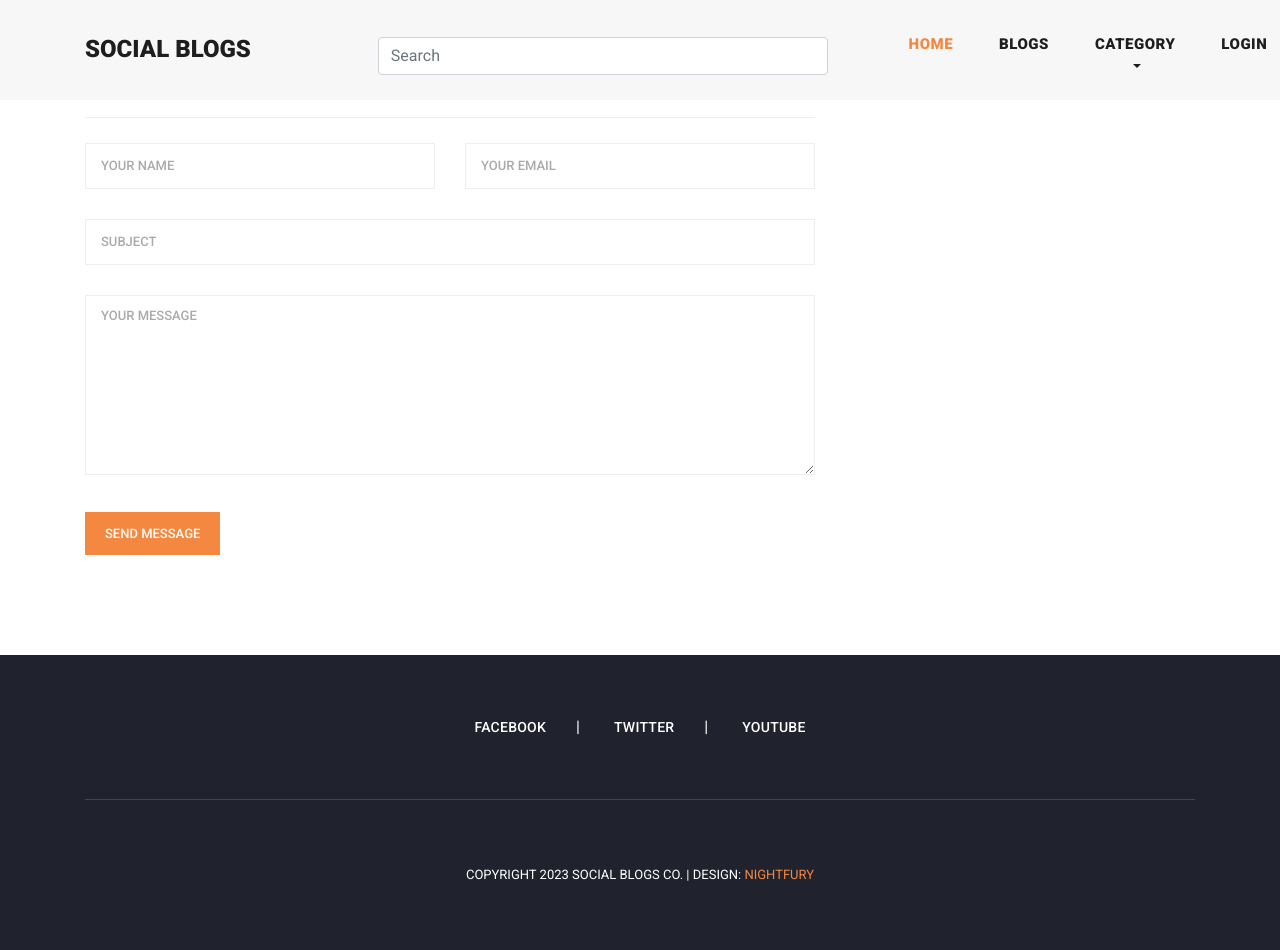
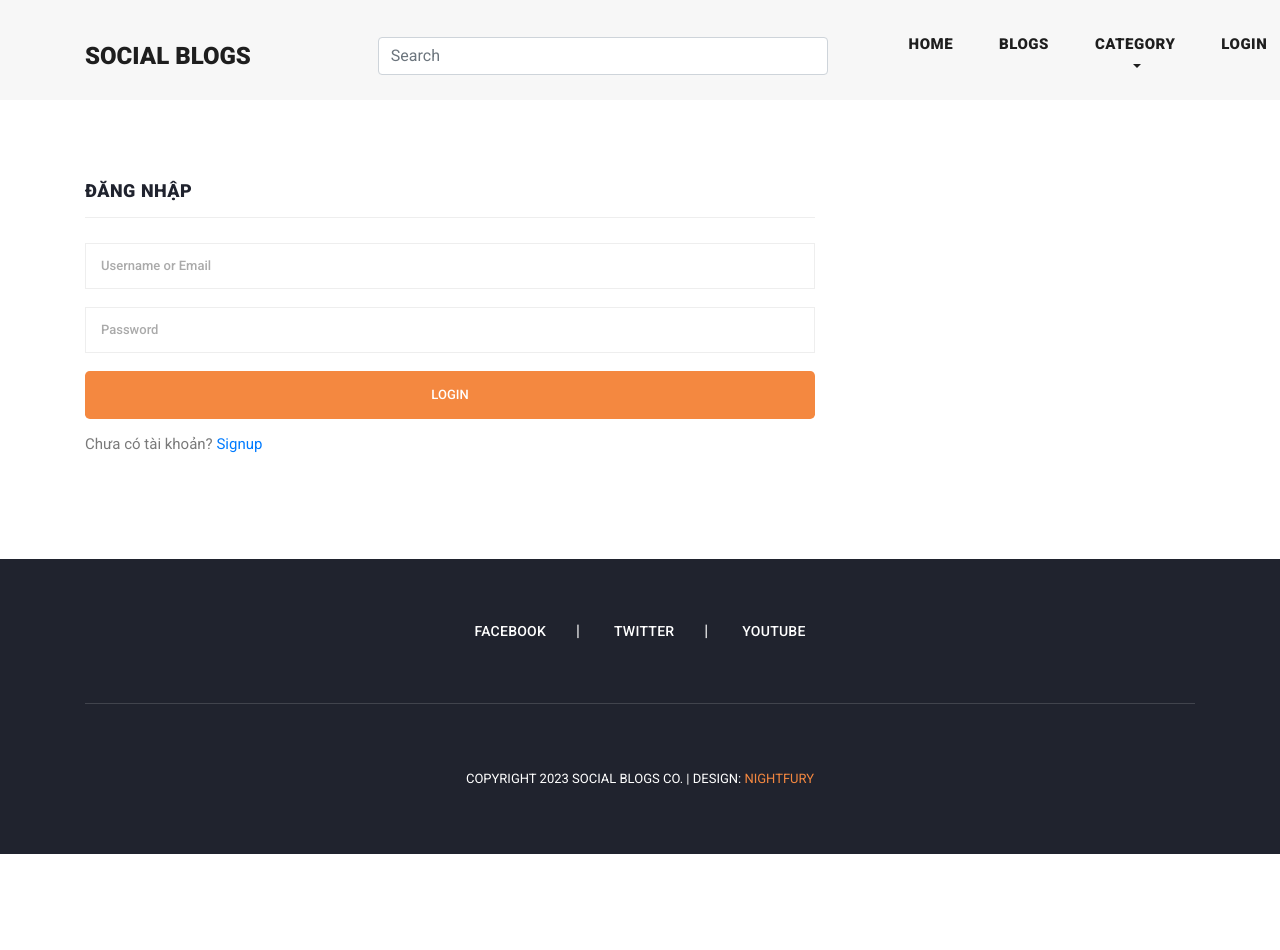
Before and after one commit to NightFury2s/Social-Blogs, a Django app: page /login/ in a window 1280 px wide. After the commit the page ends 854 px from the top, so only its background shows below. Run offline with Django 4.2, Linux system fonts and the light colour scheme; data comes from the database, SQL or seed files in the repository; both versions use the stored data as it was after the commit; some libraries are stand-ins or nearby versions.

Commit message:
Login & Signup

```diff
--- a/social_blogs/assets/css/main.css
+++ b/social_blogs/assets/css/main.css
@@ -31,3 +31,32 @@
     border: none;
     outline: none;
 }
+
+
+.btn-primary {
+    display: inline-block;
+    margin-bottom: 10px !important;
+    background-color: #f48840;
+    color: #fff;
+    font-size: 13px;
+    font-weight: 500;
+    padding: 12px 20px;
+    text-transform: uppercase;
+    transition: all .3s;
+    border: none;
+    outline: none;
+    cursor: pointer;
+}
+
+.errorlist {
+    color: red !important;
+    padding-bottom: 10px !important;
+}
+
+.contact-us .contact-form input {
+    margin-bottom: 10px !important;
+}
+
+input, textarea {
+    text-transform: none !important;
+}
--- a/social_blogs/assets/css/templatemo-stand-blog.css
+++ b/social_blogs/assets/css/templatemo-stand-blog.css
@@ -161,7 +161,6 @@ h1,h2,h3,h4,h5,h6 {
 
 /* Header Style */
 header {
-	position: absolute;
 	z-index: 99999;
 	width: 100%;
 	height: 100px;
--- a/social_blogs/blog/views.py
+++ b/social_blogs/blog/views.py
@@ -115,7 +115,7 @@ def blog_details(request, slug):
     }
     return render(request, 'blog_details.html', context)
 
-@login_required(login_url='/')
+@login_required(login_url='login')
 def add_reply(request, blog_id, comment_id):
     blog = get_object_or_404(Blog, id=blog_id)
     if request.method == "POST":
--- a/social_blogs/templates/header.html
+++ b/social_blogs/templates/header.html
@@ -2,7 +2,7 @@
     <header class="">
         <nav class="navbar navbar-expand-lg container-fluid">
           <div class="container">
-            <a class="navbar-brand" href="index.html"><h2>Social Blogs</h2></a>
+            <a class="navbar-brand" href="{% url 'home' %}"><h2>Social Blogs<em></em></h2></a>
             <button class="navbar-toggler" type="button" data-toggle="collapse" data-target="#navbarResponsive" aria-controls="navbarResponsive" aria-expanded="false" aria-label="Toggle navigation">
               <span class="navbar-toggler-icon"></span>
             </button>
@@ -12,7 +12,7 @@
                   <input  class="form-control ml-lg-5 col-10" name="search" type="text" placeholder="Search" required>
                 </form></div>
               <ul class="navbar-nav ml-auto">
-                <li class="nav-item active">
+                <li class="nav-item">
                   <a class="nav-link" href="{% url 'home' %}">Home
                   </a>
                 </li>
@@ -38,13 +38,13 @@
 
                     <a class="dropdown-item" href="#">My Profile</a>
                     <a class="dropdown-item" href="#">Notification</a>
-                    <a class="dropdown-item" href="#">Logout</a>
+                    <a class="dropdown-item" href="{% url 'logout_user' %}">Logout</a>
 
                   </div>
                 </li>
                 {% else %}
                 <li class="nav-item">
-                  <a class="nav-link" href="contact.html">Login</a>
+                  <a class="nav-link" href="{% url 'login' %}">Login</a>
                 </li>
                 {% endif%}
               </ul>
--- a/social_blogs/templates/login.html
+++ b/social_blogs/templates/login.html
@@ -2,7 +2,7 @@
 
 {% load static %}
 
-{% block title%} {% endblock title %}
+{% block title%} Login {% endblock title %}
 
 {%block content %}
 
@@ -17,35 +17,36 @@
               <div class="col-lg-8">
                 <div class="sidebar-item contact-form">
                   <div class="sidebar-heading">
-                    <h2>Send us a message</h2>
+                    <h2>Đăng nhập</h2>
                   </div>
                   <div class="content">
-                    <form id="contact" action="" method="post">
+                    <form id="contact" action="" method="POST" novalidate>
+                        {% csrf_token %}
                       <div class="row">
-                        <div class="col-md-6 col-sm-12">
+                        {% if messages %}
+                        <div class="col-md-12 col-sm-12">
+                          {% include 'message.html' %}
+                        </div>
+                        {% endif %}
+                        <div class="col-md-12 col-sm-12">
                           <fieldset>
-                            <input name="name" type="text" id="name" placeholder="Your name" required="">
-                          </fieldset>
-                        </div>
-                        <div class="col-md-6 col-sm-12">
-                          <fieldset>
-                            <input name="email" type="text" id="email" placeholder="Your email" required="">
+                            <input name="username" type="text" id="username_id" placeholder="Username or Email">
+                            <p class="error py-1 text_danger">{{form.username.errors}}</p>
                           </fieldset>
                         </div>
                         <div class="col-md-12 col-sm-12">
                           <fieldset>
-                            <input name="subject" type="text" id="subject" placeholder="Subject">
-                          </fieldset>
+                            <input name="password" type="password" id="password_id" placeholder="Password">
+                            <p class="error py-1 text_danger">{{form.password.errors}}</p>
+                        </fieldset>
                         </div>
                         <div class="col-lg-12">
                           <fieldset>
-                            <textarea name="message" rows="6" id="message" placeholder="Your Message" required=""></textarea>
+                            <button type="submit" id="form-submit" class="main-button form-control-lg btn-primary mr-2 col-lg-12">Login</button>
                           </fieldset>
                         </div>
-                        <div class="col-lg-12">
-                          <fieldset>
-                            <button type="submit" id="form-submit" class="main-button">Send Message</button>
-                          </fieldset>
+                        <div class="text-cente col-lg-12">
+                            <p>Chưa có tài khoản? <a href="{% url 'register_user' %}">Signup</a></p>
                         </div>
                       </div>
                     </form>
@@ -55,7 +56,6 @@
             </div>
           </div>
         </div>
-
       </div>
     </div>
   </section>
--- /dev/null
+++ b/social_blogs/templates/message.html
@@ -0,0 +1,5 @@
+{% for message in messages %}
+<div class="alert alert-{{message.tags}} alert-dismissible fade show" role="alert">
+    {{message}}
+</div>
+{% endfor %}
--- /dev/null
+++ b/social_blogs/user_profile/forms.py
@@ -0,0 +1,42 @@
+from django import forms
+from .models import User
+
+class LoginForm(forms.Form):
+    username = forms.CharField(max_length=250, required=True)
+    password = forms.CharField(max_length=250, required=True, widget=forms.PasswordInput)
+
+class UserRegistrationForm(forms.ModelForm):
+
+    class Meta:
+        model = User
+        fields = ("username", "email", "password", )
+
+    def clean_username(self):
+        username = self.cleaned_data.get('username')
+        model = self.Meta.model
+        user = model.objects.filter(username__iexact=username)
+
+        if user.exists():
+            raise forms.ValidationError("Username already exists")
+
+        return self.cleaned_data.get('username')
+
+    def clean_email(self):
+        email = self.cleaned_data.get('email')
+        model = self.Meta.model
+        user = model.objects.filter(email__iexact=email)
+
+        if user.exists():
+            raise forms.ValidationError("Email already exists")
+
+        return self.cleaned_data.get('email')
+
+
+    def clean_password(self):
+        password = self.cleaned_data.get('password')
+        confim_password = self.data.get('confirm_password')
+
+        if password != confim_password:
+            raise forms.ValidationError("Passwords do not match")
+
+        return self.cleaned_data.get('password')
--- a/social_blogs/user_profile/urls.py
+++ b/social_blogs/user_profile/urls.py
@@ -3,5 +3,7 @@ from user_profile.views import login_user
 from .views import *
 
 urlpatterns = [
-    path('login/', login_user, name='login')
+    path('login/', login_user, name='login'),
+    path('logout/', logout_user, name='logout_user'),
+    path('register_user/', register_user, name='register_user')
 ]
--- a/social_blogs/user_profile/views.py
+++ b/social_blogs/user_profile/views.py
@@ -1,6 +1,51 @@
-from django.shortcuts import render
+from django.contrib import messages
+from django.shortcuts import redirect, render
+from django.contrib.auth import login, logout, authenticate
+from .forms import (
+    UserRegistrationForm,
+    LoginForm,
+)
 
 # Create your views here.
 
 def login_user(request):
-    return render(request, 'login.html')
+    form = LoginForm()
+
+    if request.method == "POST":
+        form = LoginForm(request.POST)
+        if form.is_valid():
+            user = authenticate(
+                username=form.cleaned_data.get('username'),
+                password=form.cleaned_data.get('password')
+            )
+            if user:
+                login(request, user)
+                return redirect('home')
+            else:
+                messages.warning(request, "Sai username hoặc password")
+
+    context = {
+        "form": form
+    }
+    return render(request, 'login.html', context)
+
+def logout_user(request):
+    logout(request)
+    return redirect('login')
+
+def register_user(request):
+    form = UserRegistrationForm()
+
+    if request.method == "POST":
+        form = UserRegistrationForm(request.POST)
+        if form.is_valid():
+            user = form.save(commit=False)
+            user.set_password(form.cleaned_data.get('password'))
+            user.save()
+            messages.success(request, "Đăng ký thành công")
+            return redirect('login')
+
+    context = {
+        "form": form
+    }
+    return render(request, 'registration.html', context)
```
Also changed, not shown: social_blogs/templates/registration.html (added, +70 -0 lines), social_blogs/db.sqlite3.
